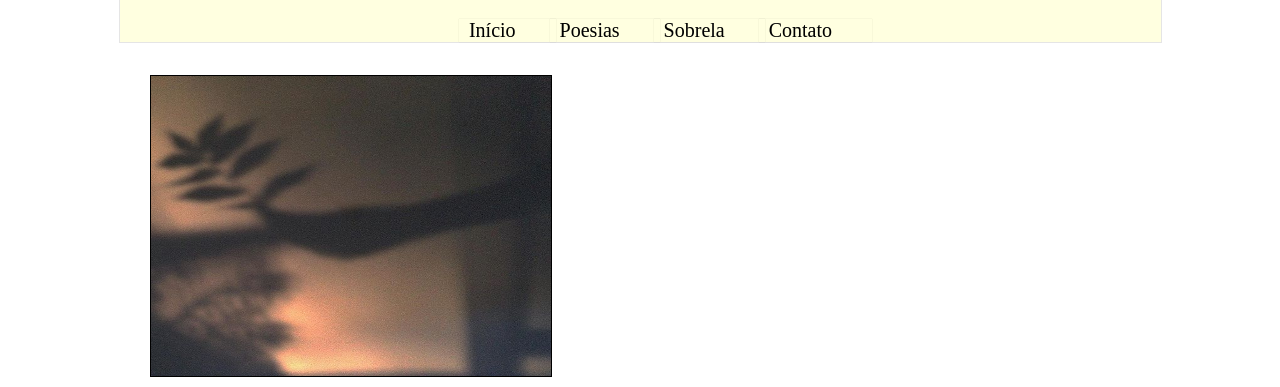
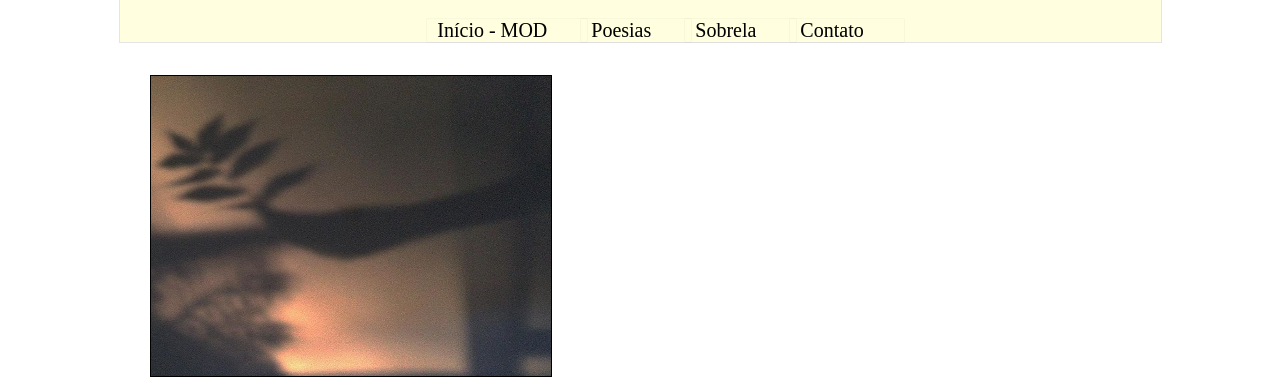
Before and after one commit to edsongmail/projeto-site, a plain HTML site: page index.html in a window 1280 px wide. Shown: the top 387 px of the page. Drawn offline with Linux system fonts and the light colour scheme.

Commit message:
menu edit

```diff
--- a/index.html
+++ b/index.html
@@ -13,7 +13,7 @@
 			<h1>Menu Principal</h1>
 				<ul>
 				<a href="index.html">
-				<li>Início</li>
+				<li>Início - MOD</li>
 				</a >
 				<a href="poesias.html">
 				<li>Poesias</li>
```
